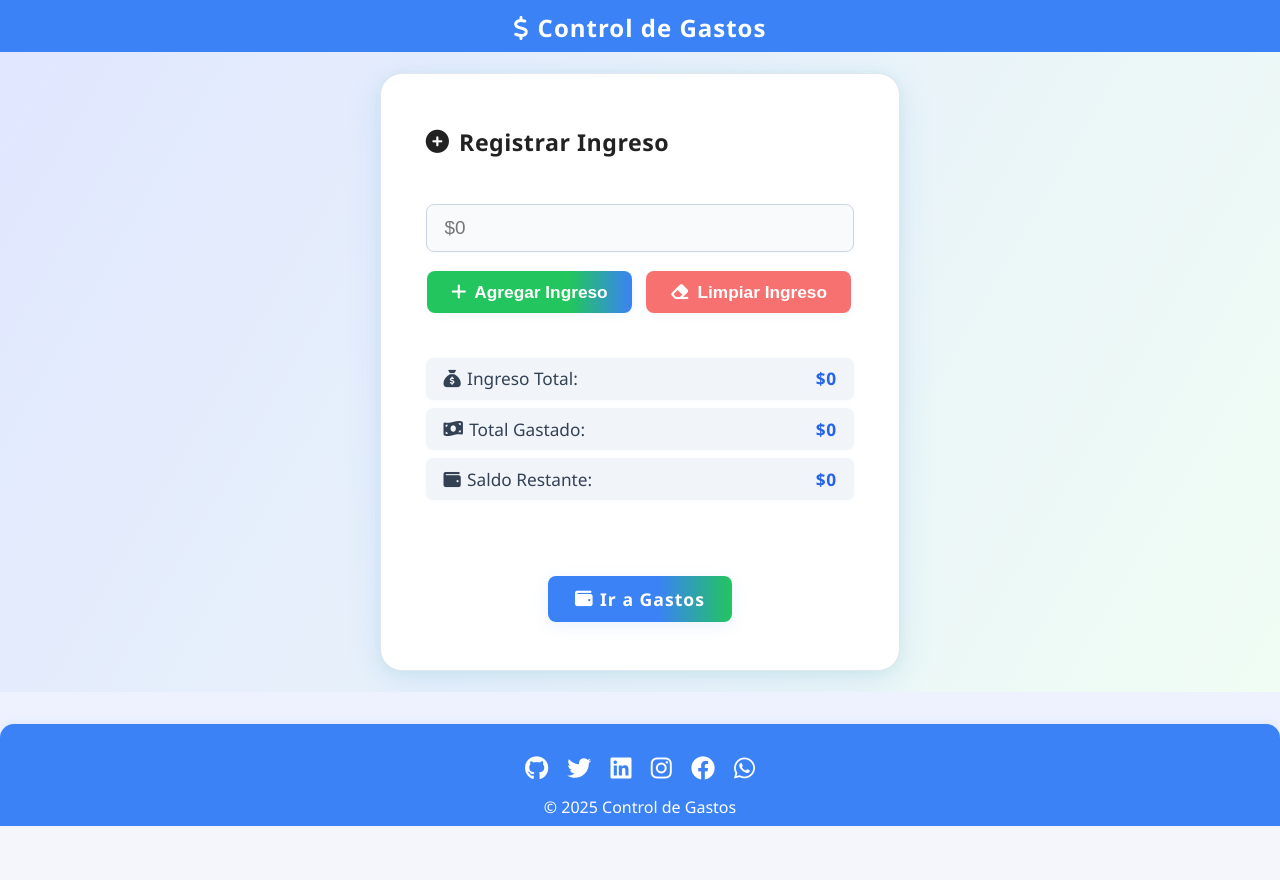
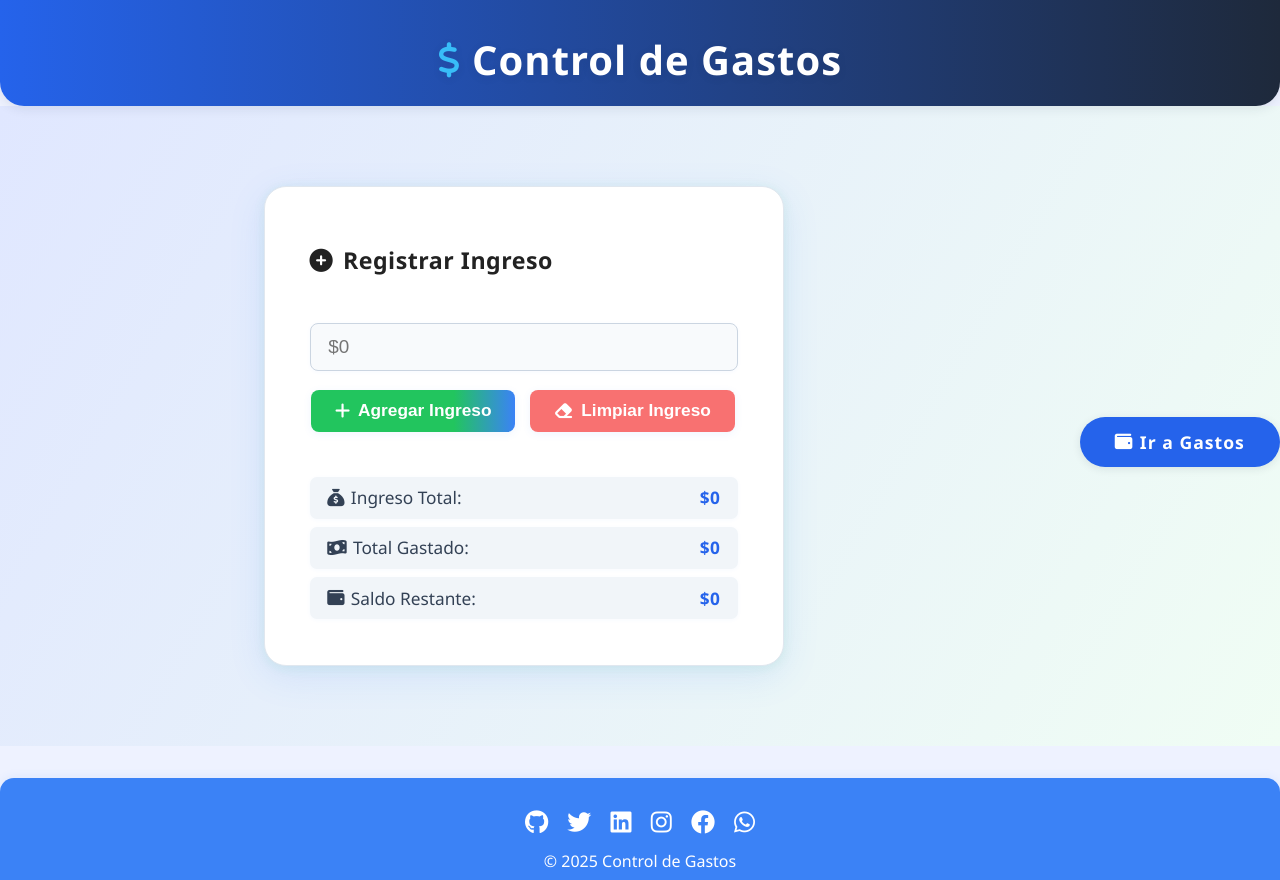
Before and after one commit to MiguelAngelZ1/Control-de-Gastos, a plain HTML site: page index.html in a window 1280 px wide. Before the commit the page ends 826 px from the top, so only its background shows below. Drawn offline with Linux system fonts and the light colour scheme; a script that the page names is missing.

Commit message:
Mejoras de UI: botón de navegación fuera del card, header profesional y sin scroll

```diff
--- a/css/main.css
+++ b/css/main.css
@@ -30,6 +30,7 @@
   min-height: 100vh;
   box-sizing: border-box;
   /* Quitar width y max-width */
+  overflow: hidden;
 }
 
 a {
@@ -44,30 +45,36 @@
 }
 
 .site-header {
-  background: #3b82f6;
+  background: linear-gradient(90deg, #2563eb 0%, #1e293b 100%);
   color: #fff;
-  padding: 0.7rem 0 0.5rem 0; /* Menos padding */
-  box-shadow: 0 2px 8px rgba(59, 130, 246, 0.08);
-  text-align: center;
+  padding: 2rem 0 1.2rem 0;
+  box-shadow: 0 2px 12px 0 rgba(30,41,59,0.10);
+  border-bottom-left-radius: 1.5rem;
+  border-bottom-right-radius: 1.5rem;
+  position: relative;
+  z-index: 10;
 }
 
 .header-content {
   display: flex;
-  flex-direction: column;
   align-items: center;
   justify-content: center;
-  /* Elimina margen extra */
+  gap: 1rem;
 }
 
 .site-title {
-  font-size: 1.5rem; /* Más pequeño */
+  font-size: 2.5rem;
   font-weight: 700;
   letter-spacing: 1px;
+  text-shadow: 0 2px 8px rgba(30,41,59,0.10);
   display: flex;
   align-items: center;
-  gap: 0.5rem;
-  margin: 0;
-  justify-content: center;
+  gap: 0.7rem;
+}
+
+.site-title i {
+  font-size: 2.2rem;
+  color: #38bdf8;
 }
 
 .main-nav {
@@ -102,6 +109,25 @@
 .nav-link:hover {
   background: #2563eb;
   color: #fff;
+}
+
+.btn-nav-main.btn-nav-outside {
+  background: #2563eb;
+  color: #fff;
+  border-radius: 2rem;
+  font-weight: 600;
+  font-size: 1.1rem;
+  padding: 0.8rem 2.2rem;
+  box-shadow: 0 2px 8px 0 rgba(30,41,59,0.10);
+  transition: background 0.2s, color 0.2s, box-shadow 0.2s;
+  border: none;
+  margin-left: 2rem;
+}
+
+.btn-nav-main.btn-nav-outside:hover {
+  background: #38bdf8;
+  color: #1e293b;
+  box-shadow: 0 4px 16px 0 rgba(56,189,248,0.15);
 }
 
 .site-main, .site-header, .site-footer {
@@ -149,7 +175,7 @@
   font-weight: 500;
   cursor: pointer;
   transition: background 0.2s, box-shadow 0.2s;
-  box-shadow: 0 2px 8px rgba(59, 130, 246, 0.08);
+  box-shadow: 0 2px 8px rgba(59,130,246,0.08);
 }
 
 .btn:hover, .btn:focus {
--- a/index.html
+++ b/index.html
@@ -60,12 +60,12 @@
             </div>
           </div>
         </section>
-        <!-- Botón de navegación a Gastos, ahora dentro de la card y centrado -->
-        <div style="display:flex; justify-content:center; margin-top:2rem;">
-          <a href="/Control-de-Gastos/plantillas/gastos.html" class="btn btn-nav-main">
-            <i class="fa-solid fa-wallet"></i> Ir a Gastos
-          </a>
-        </div>
+      </div>
+      <!-- Botón de navegación a Gastos, ahora fuera del card y alineado a la derecha -->
+      <div style="display:flex; justify-content:flex-end; align-items:center; margin-top:2rem;">
+        <a href="/Control-de-Gastos/plantillas/gastos.html" class="btn btn-nav-main btn-nav-outside">
+          <i class="fa-solid fa-wallet"></i> Ir a Gastos
+        </a>
       </div>
     </section>
   </main>
```
